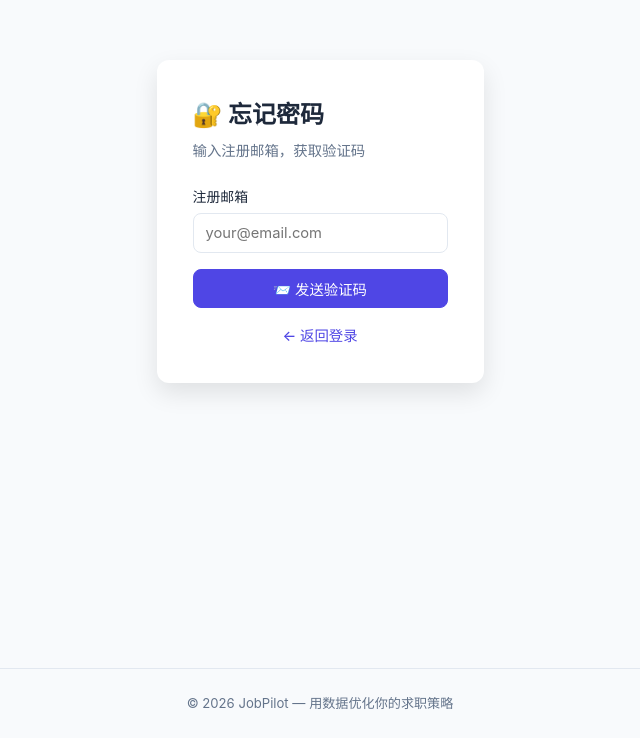
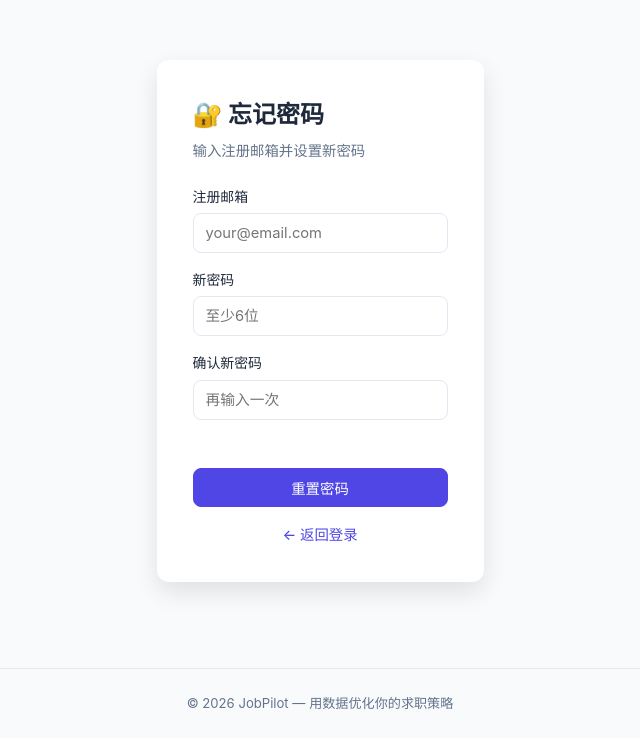
Before and after one commit to handsomeboy-bot/JobPilot, a FastAPI app: page /forgot-password in a window 1280 px wide. Shown: the part 62-800 px from the top of the page, without its empty margins (320-960 px from the left). Run offline with FastAPI, Linux system fonts and the light colour scheme.

Commit message:
simplify: forgot password - skip verification code, direct reset

```diff
--- a/templates/forgot_password.html
+++ b/templates/forgot_password.html
@@ -4,37 +4,24 @@
 <div class="auth-page">
     <div class="auth-card">
         <h2>🔐 忘记密码</h2>
-        <p class="auth-sub" id="stepHint">输入注册邮箱，获取验证码</p>
+        <p class="auth-sub">输入注册邮箱并设置新密码</p>
 
-        <!-- Step 1: 输入邮箱 -->
-        <div id="stepEmail">
+        <form id="resetForm" onsubmit="doReset(event)">
             <div class="form-group">
                 <label for="resetEmail">注册邮箱</label>
-                <input type="email" id="resetEmail" placeholder="your@email.com">
-            </div>
-            <button type="button" class="btn btn-primary btn-block" id="sendBtn" onclick="sendCode()">📨 发送验证码</button>
-        </div>
-
-        <!-- Step 2: 输入验证码+新密码 -->
-        <div id="stepReset" style="display:none;">
-            <p style="font-size:.85rem;color:#166534;margin-bottom:8px;">✅ 验证码已发送到 <b id="sentToEmail"></b></p>
-            <div class="form-group">
-                <label for="verifyCode">6位数验证码</label>
-                <input type="text" id="verifyCode" placeholder="输入邮件中的验证码"
-                       style="font-size:1.2rem;letter-spacing:4px;text-align:center;"
-                       maxlength="6" inputmode="numeric">
+                <input type="email" id="resetEmail" required placeholder="your@email.com">
             </div>
             <div class="form-group">
                 <label for="newPassword">新密码</label>
-                <input type="password" id="newPassword" placeholder="至少6位" minlength="6">
+                <input type="password" id="newPassword" required placeholder="至少6位" minlength="6">
             </div>
             <div class="form-group">
                 <label for="newPassword2">确认新密码</label>
-                <input type="password" id="newPassword2" placeholder="再输入一次" minlength="6">
+                <input type="password" id="newPassword2" required placeholder="再输入一次" minlength="6">
             </div>
             <div class="form-error" id="resetError"></div>
-            <button type="button" class="btn btn-primary btn-block" id="resetBtn" onclick="doReset()">重置密码</button>
-        </div>
+            <button type="submit" class="btn btn-primary btn-block">重置密码</button>
+        </form>
 
         <p class="auth-footer" style="margin-top:16px;">
             <a href="/login">← 返回登录</a>
@@ -44,60 +31,25 @@
 {% endblock %}
 {% block scripts %}
 <script>
-async function sendCode() {
+async function doReset(e) {
+    e.preventDefault();
     const email = document.getElementById('resetEmail').value.trim();
-    if (!email) { alert('请输入邮箱'); return; }
-
-    const btn = document.getElementById('sendBtn');
-    btn.disabled = true; btn.textContent = '发送中...';
-
-    try {
-        const r = await fetch('/api/auth/forgot-password', {
-            method: 'POST',
-            headers: { 'Content-Type': 'application/json' },
-            body: JSON.stringify({ email }),
-        });
-        const d = await r.json();
-        if (d.ok) {
-            document.getElementById('sentToEmail').textContent = email;
-            document.getElementById('stepEmail').style.display = 'none';
-            document.getElementById('stepReset').style.display = 'block';
-            document.getElementById('stepHint').textContent = '输入验证码并设置新密码';
-            if (d.code) {
-                document.getElementById('verifyCode').value = d.code;
-                document.getElementById('verifyCode').type = 'text';
-            }
-            if (!d.mail_sent) {
-                document.getElementById('stepHint').textContent += '（邮件发送失败，验证码直接显示在下方）';
-            }
-        } else {
-            alert(d.msg);
-        }
-    } catch (e) {
-        alert('网络错误');
-    }
-    btn.disabled = false; btn.textContent = '📨 发送验证码';
-}
-
-async function doReset() {
-    const email = document.getElementById('resetEmail').value.trim();
-    const code = document.getElementById('verifyCode').value.trim();
     const pw = document.getElementById('newPassword').value;
     const pw2 = document.getElementById('newPassword2').value;
     const err = document.getElementById('resetError');
+    const btn = e.target.querySelector('button[type="submit"]');
 
-    if (!code || code.length < 6) { err.textContent = '请输入6位验证码'; return; }
+    if (!email) { err.textContent = '请输入注册邮箱'; return; }
     if (pw.length < 6) { err.textContent = '新密码至少6位'; return; }
     if (pw !== pw2) { err.textContent = '两次密码不一致'; return; }
 
-    const btn = document.getElementById('resetBtn');
     btn.disabled = true; btn.textContent = '重置中...'; err.textContent = '';
 
     try {
-        const r = await fetch('/api/auth/reset-password', {
+        const r = await fetch('/api/auth/reset-password-direct', {
             method: 'POST',
             headers: { 'Content-Type': 'application/json' },
-            body: JSON.stringify({ email, code, new_password: pw }),
+            body: JSON.stringify({ email, new_password: pw }),
         });
         const d = await r.json();
         if (d.ok) {
```
Also changed, not shown: app/routers/auth.py (+25 -0 lines).
